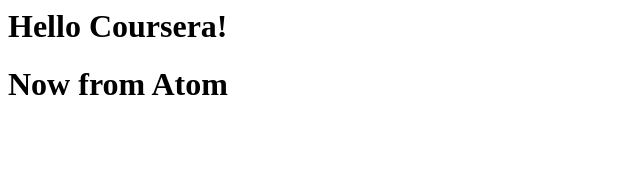
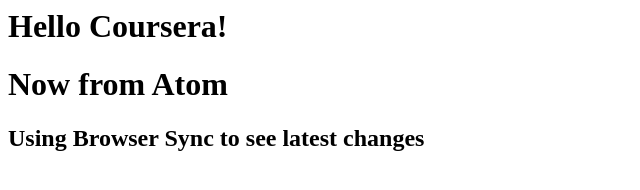
Before and after one commit to walunjsachin/coursera-study, a plain HTML site: page index.html in a window 1280 px wide. Shown: the whole page, without its empty margins (0-640 px from the left). Drawn offline with Linux system fonts and the light colour scheme.

Commit message:
After using Browser Sync

```diff
--- a/index.html
+++ b/index.html
@@ -1,2 +1,3 @@
 <h1>Hello Coursera!</h1>
 <h1> Now from Atom </h1>
+<h2> Using Browser Sync to see latest changes </h2>
```
